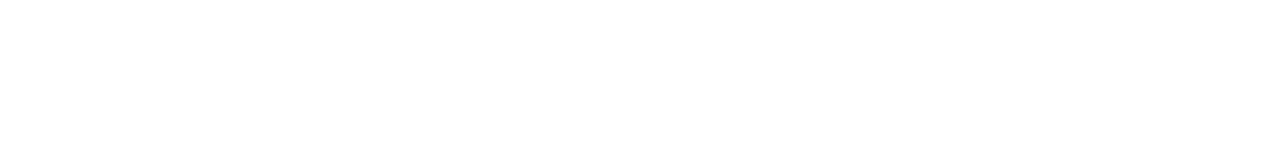
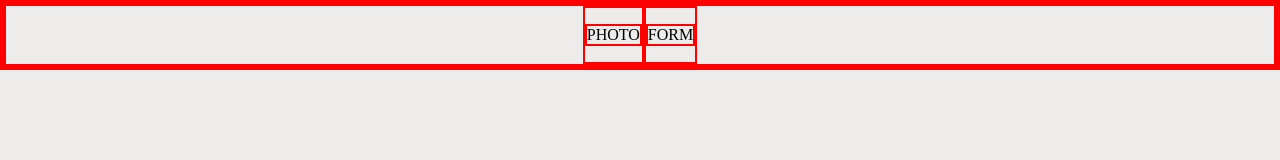
Before and after one commit to mypaxpax/SignUp, a plain HTML site: page index.html in a window 1280 px wide. Drawn offline with Linux system fonts and the light colour scheme.

Commit message:
Setup a few flexbox containers

```diff
--- a/index.html
+++ b/index.html
@@ -11,6 +11,17 @@
 
 <body>
 
+<div class="mainContainer">
+
+    <div class="rightPhotoContainer">
+        <p>PHOTO</p>
+    </div>
+
+    <div class="formContainer">
+        <p>FORM</p>
+    </div>
+
+</div>
 </body>
 <script src="./js/script.js"></script>
 
--- a/styles/style.css
+++ b/styles/style.css
@@ -0,0 +1,26 @@
+* {
+    border: 2px solid red;
+}
+
+body {
+    margin: 0;
+    padding: 0;
+    background-color: #eeebeb;
+
+}
+
+.mainContainer {
+    display: flex;
+    flex-direction: row;
+    justify-content: center;
+}
+
+.formContainer {
+    display: flex;
+
+}
+
+.rightPhotoContainer {
+    display: flex;
+
+}
```
Also changed, not shown: images/leaf.jpg (added).
